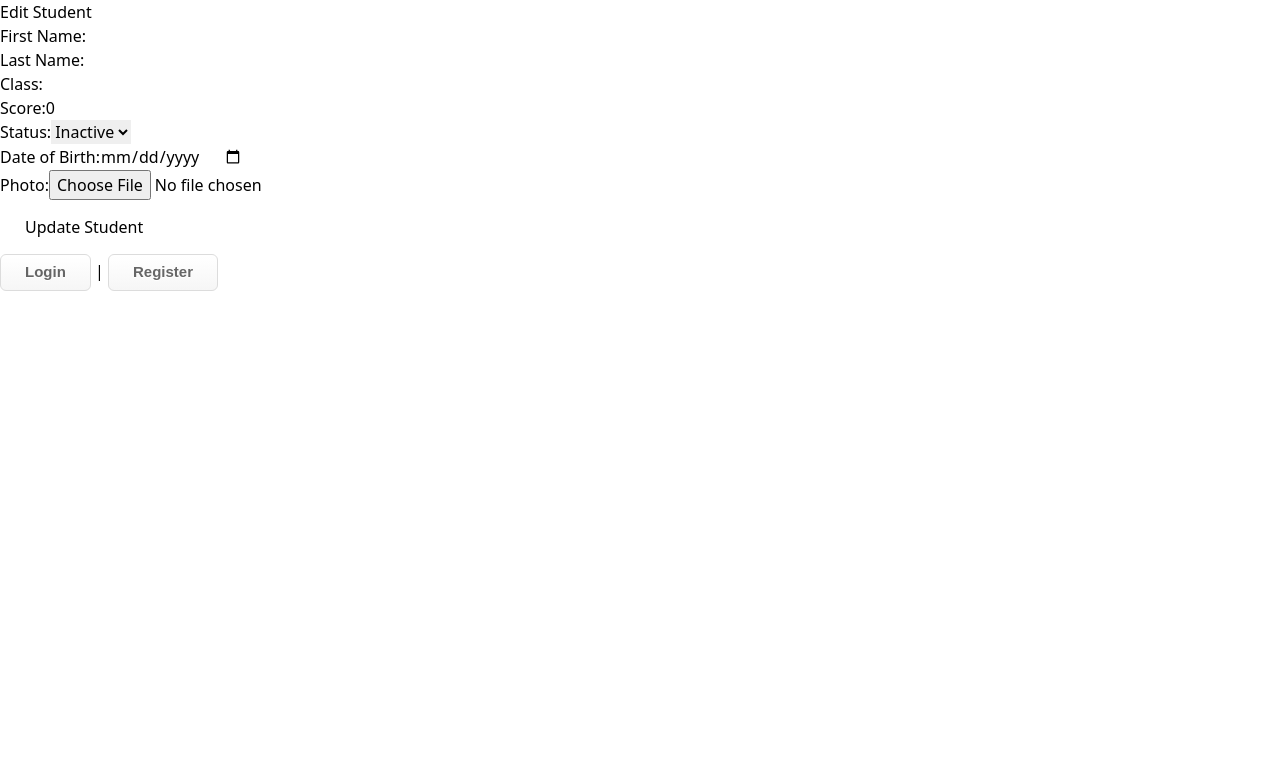
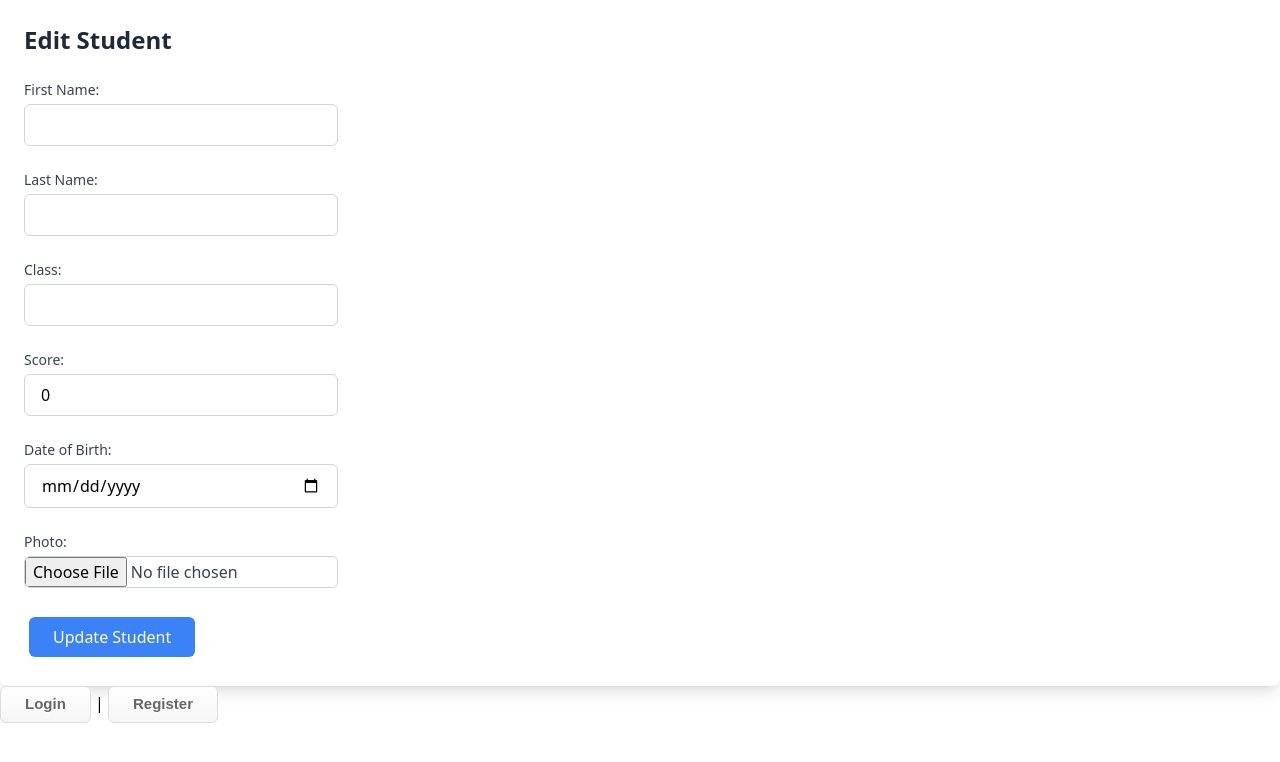
Before and after one commit to itsmraga-hub/student_management_interview_frontend, an Angular app: page /edit-student/1 in a window 1280 px wide. Shown: the top 762 px of the page. Built offline with nearby package versions, Linux system fonts and the light colour scheme; no server answers.

Commit message:
Add routes to edit-student including api call

```diff
--- a/src/app/edit-student/edit-student.component.html
+++ b/src/app/edit-student/edit-student.component.html
@@ -1,51 +1,116 @@
-<div class="edit-student-container">
-  <h2>Edit Student</h2>
+<div class="p-6 bg-white shadow-lg rounded-lg">
+
+  <h2 class="text-2xl font-bold mb-6 text-gray-800">Edit Student</h2>
 
   <form (ngSubmit)="onSubmit()">
-    <div>
-      <label for="firstName">First Name:</label>
-      <input type="text" id="firstName" [(ngModel)]="student.firstName" name="firstName" required />
+    <div class="mb-6">
+      <label for="firstName" class="block text-sm font-medium text-gray-700">First Name:</label>
+      <input
+        type="text"
+        id="firstName"
+        [(ngModel)]="student.firstName"
+        name="firstName"
+        required
+        class="mt-1 block w-full px-4 py-2 border border-gray-300 rounded-md focus:outline-none focus:ring-2 focus:ring-blue-500"
+      />
     </div>
 
-    <div>
-      <label for="lastName">Last Name:</label>
-      <input type="text" id="lastName" [(ngModel)]="student.lastName" name="lastName" required />
+    <div class="mb-6">
+      <label for="lastName" class="block text-sm font-medium text-gray-700">Last Name:</label>
+      <input
+        type="text"
+        id="lastName"
+        [(ngModel)]="student.lastName"
+        name="lastName"
+        required
+        class="mt-1 block w-full px-4 py-2 border border-gray-300 rounded-md focus:outline-none focus:ring-2 focus:ring-blue-500"
+      />
     </div>
 
-    <div>
-      <label for="studentClass">Class:</label>
-      <input type="text" id="studentClass" [(ngModel)]="student.studentClass" name="studentClass" required />
+    <div class="mb-6">
+      <label for="studentClass" class="block text-sm font-medium text-gray-700">Class:</label>
+      <input
+        type="text"
+        id="studentClass"
+        [(ngModel)]="student.studentClass"
+        name="studentClass"
+        required
+        class="mt-1 block w-full px-4 py-2 border border-gray-300 rounded-md focus:outline-none focus:ring-2 focus:ring-blue-500"
+      />
     </div>
 
-    <div>
-      <label for="score">Score:</label>
-      <input type="number" id="score" [(ngModel)]="student.score" name="score" required />
+    <div class="mb-6">
+      <label for="score" class="block text-sm font-medium text-gray-700">Score:</label>
+      <input
+        type="number"
+        id="score"
+        [(ngModel)]="student.score"
+        name="score"
+        required
+        class="mt-1 block w-full px-4 py-2 border border-gray-300 rounded-md focus:outline-none focus:ring-2 focus:ring-blue-500"
+      />
     </div>
 
-    <div>
-      <label for="status">Status:</label>
-      <select id="status" [(ngModel)]="student.status" name="status" required>
+    <!-- Optional status field -->
+    <!--
+    <div class="mb-6">
+      <label for="status" class="block text-sm font-medium text-gray-700">Status:</label>
+      <select
+        id="status"
+        [(ngModel)]="student.status"
+        name="status"
+        required
+        class="mt-1 block w-full px-4 py-2 border border-gray-300 rounded-md focus:outline-none focus:ring-2 focus:ring-blue-500"
+      >
         <option value="0">Inactive</option>
         <option value="1">Active</option>
       </select>
     </div>
+    -->
 
-    <div>
-      <label for="dob">Date of Birth:</label>
-      <input type="date" id="dob" [(ngModel)]="student.dob" name="dob" required />
-    </div>
-<!--
-    <div>
-      <label for="photoPath">Photo Path:</label>
-      <input type="text" id="photoPath" [(ngModel)]="student.photoPath" name="photoPath" />
-    </div> -->
-
-    <div>
-      <label for="photoPath">Photo:</label>
-      <input type="file" id="photoPath" (change)="onFileSelected($event)" />
+    <div class="mb-6">
+      <label for="dob" class="block text-sm font-medium text-gray-700">Date of Birth:</label>
+      <input
+        type="date"
+        id="dob"
+        [(ngModel)]="student.dob"
+        name="dob"
+        required
+        class="mt-1 block w-full px-4 py-2 border border-gray-300 rounded-md focus:outline-none focus:ring-2 focus:ring-blue-500"
+      />
     </div>
 
+    <!-- Optional photo path field -->
+    <!--
+    <div class="mb-6">
+      <label for="photoPath" class="block text-sm font-medium text-gray-700">Photo Path:</label>
+      <input
+        type="text"
+        id="photoPath"
+        [(ngModel)]="student.photoPath"
+        name="photoPath"
+        class="mt-1 block w-full px-4 py-2 border border-gray-300 rounded-md focus:outline-none focus:ring-2 focus:ring-blue-500"
+      />
+    </div>
+    -->
 
-    <button type="submit">Update Student</button>
+    <div class="mb-6">
+      <label for="photoPath" class="block text-sm font-medium text-gray-700">Photo:</label>
+      <input
+        type="file"
+        id="photoPath"
+        (change)="onFileSelected($event)"
+        class="mt-1 block w-full text-gray-700 border border-gray-300 rounded-md focus:outline-none focus:ring-2 focus:ring-blue-500"
+      />
+    </div>
+
+    <div class="mt-4">
+      <button
+        type="submit"
+        class="px-6 py-2 bg-blue-500 text-white rounded-md hover:bg-blue-600 focus:outline-none focus:ring-2 focus:ring-blue-500"
+      >
+        Update Student
+      </button>
+    </div>
   </form>
 </div>
--- a/src/app/edit-student/edit-student.component.ts
+++ b/src/app/edit-student/edit-student.component.ts
@@ -73,12 +73,13 @@ export class EditStudentComponent implements OnInit {
       'Content-Type': 'application/json',
       'Authorization': `Bearer ${user?.token}`
     });
+    console.log('Student:', this.student);
     this.student.dob = new Date(this.student.dob).toISOString();
     this.http.put<Student>(`http://localhost:8080/students/update/${this.student.studentId}`, this.student, { headers })
       .subscribe({
         next: (response) => {
           console.log('Student updated successfully', response);
-          this.router.navigate(['/dashboard']);
+          this.router.navigate(['/students']);
         },
         error: (error) => {
           console.error('Error updating student:', error);
```
